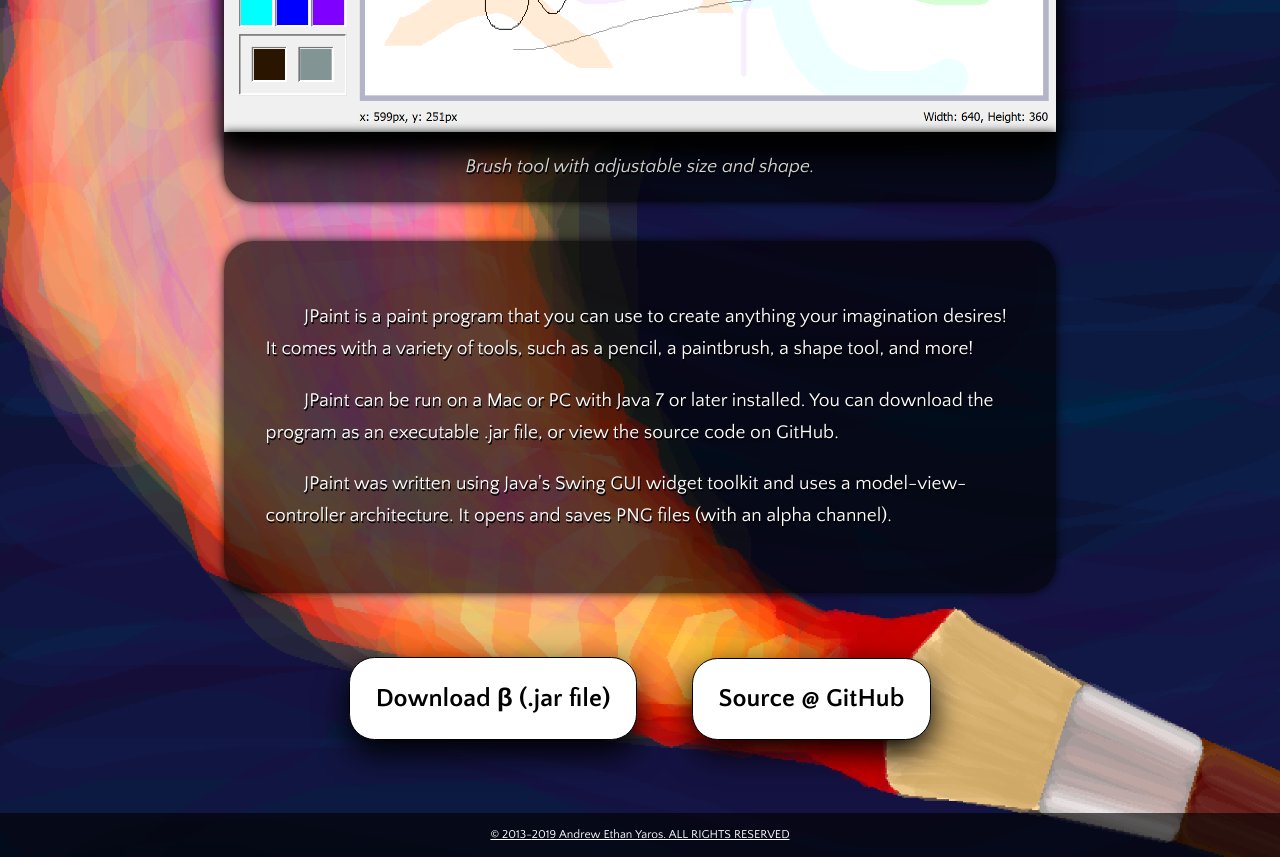
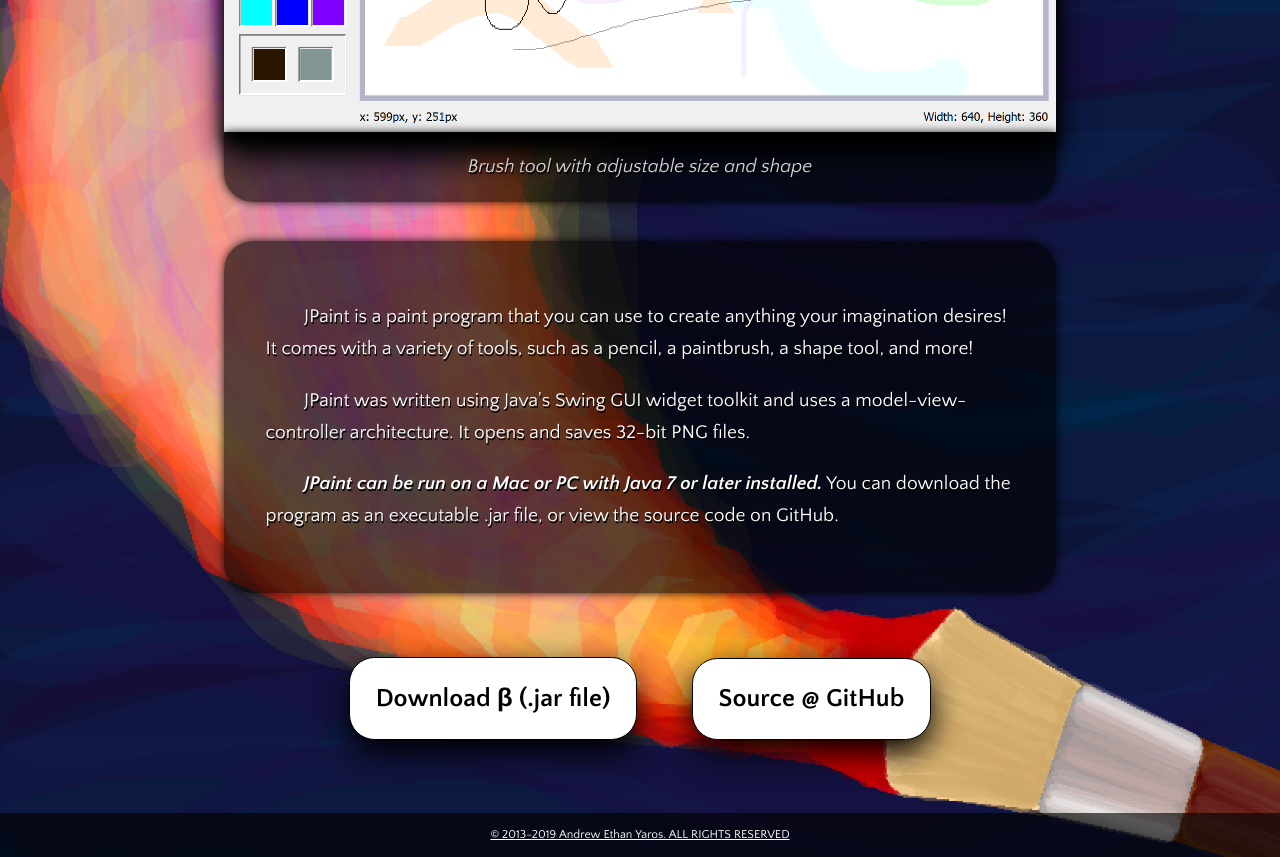
Before and after one commit to aeyaros/JPaint, a plain HTML site: page docs/index.html in a window 1280 px wide. Shown: the part 860-1717 px from the top of the page. Drawn offline with Linux system fonts and the light colour scheme.

Commit message:
Page text update

```diff
--- a/docs/index.html
+++ b/docs/index.html
@@ -246,10 +246,10 @@
     <div class="contentItem" id="text">
         <p>JPaint is a paint program that you can use to create anything your imagination desires! It comes with a
             variety of tools, such as a pencil, a paintbrush, a shape tool, and more!</p>
-        <p>JPaint can be run on a Mac or PC with Java 7 or later installed. You can download the program as an
-            executable .jar file, or view the source code on GitHub.</p>
         <p>JPaint was written using Java's Swing GUI widget toolkit and uses a model-view-controller architecture. It
-            opens and saves PNG files (with an alpha channel).</p>
+            opens and saves 32-bit PNG files.</p>
+        <p><span style="font-style: italic; font-weight: bold">JPaint can be run on a Mac or PC with Java 7 or later installed.</span>
+            You can download the program as an executable .jar file, or view the source code on GitHub.</p>
     </div>
 </div>
 
@@ -284,12 +284,12 @@
 
     var descriptions = [
         "Choose from a variety of drawing tools...",
-        "Brush tool with adjustable size and shape.",
-        "Paint bucket: to fill in large areas.",
+        "Brush tool with adjustable size and shape",
+        "Paint bucket: to fill in large areas",
         "Draw circles, triangles, squares, and more!",
-        "Draw straight lines at any width.",
-        "Pick colors directly from the canvas.",
-        "Erase to white, or to a transparent canvas."
+        "Draw straight lines at any width",
+        "Pick colors directly from the canvas",
+        "Erase to white, or to a transparent canvas"
     ];
 
     function setSlide(index) {
```
